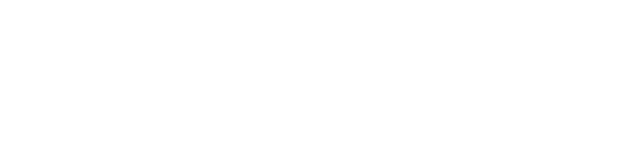
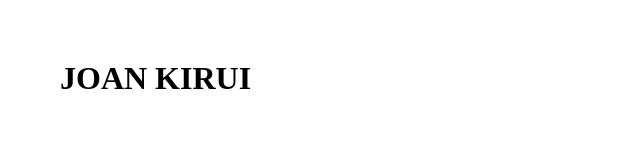
Before and after one commit to joankirui/portfolio, a plain HTML site: page index.html in a window 1280 px wide. Shown: the whole page, without its empty margins (0-640 px from the left). Drawn offline with Linux system fonts and the light colour scheme.

Commit message:
add a header of my name

```diff
--- a/index.html
+++ b/index.html
@@ -6,6 +6,9 @@
     <link rel="stylesheet" href="portfolio.css"type="text/css">
 </head>
 <body>
+    <h1>JOAN KIRUI</h1>
+    <div class="background">
 
+    </div>
 </body>
 </html>
--- a/portfolio.css
+++ b/portfolio.css
@@ -0,0 +1,7 @@
+*{
+    margin: 10px;
+    padding:10px;
+}
+h1{
+    float: left;
+}
```
Also changed, not shown: image/SweetSnap_20180901_124248.jpg (added), image/pic1.jpg (added).
